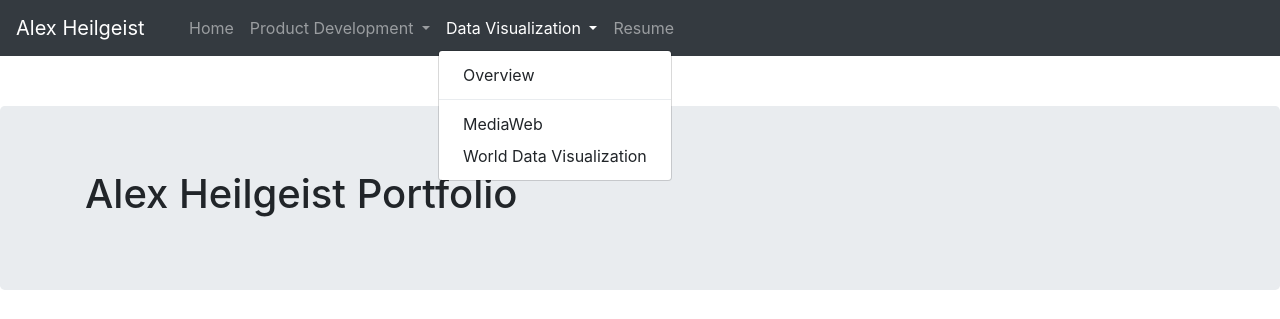
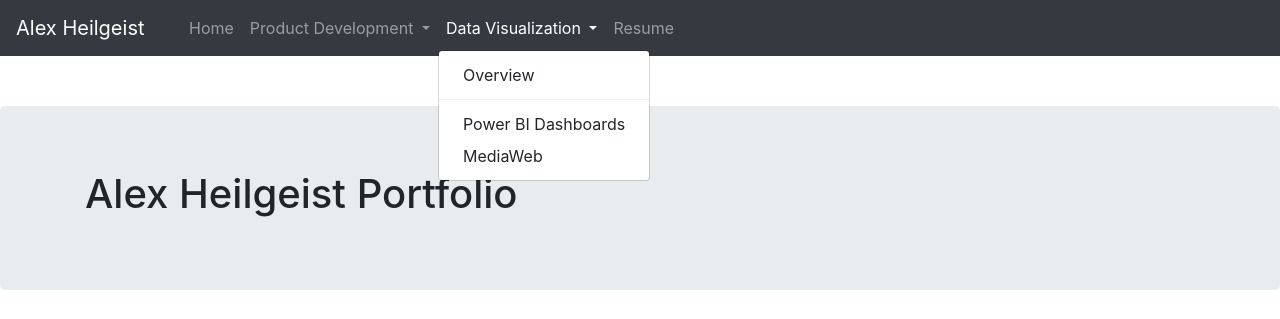
Before and after one commit to alxhlgst/bootstrap-portfolio, a plain HTML site: page professional/home.html in a window 1280 px wide. Both pictures are taken after a click on the button "Data Visualization". Shown: the top 319 px of the page. Drawn offline with nearby package versions, Linux system fonts and the light colour scheme.

Commit message:
dashboard

```diff
--- a/professional/home.html
+++ b/professional/home.html
@@ -43,8 +43,9 @@
 						<ul class="dropdown-menu">
 							<a href="data.html" class="dropdown-item">Overview</a>
 							<div class="dropdown-divider"></div>
+							<a href="data.html#dashboard" class="dropdown-item">Power BI Dashboards</a>
 							<a href="data.html#media" class="dropdown-item">MediaWeb</a>
-							<a href="data.html#world" class="dropdown-item">World Data Visualization</a>
+
 						</ul>
 						<!--
 						<li class="dropdown">
```
Also changed, not shown: professional/data.html (+2 -2 lines), professional/product.html (+1 -1 lines).
